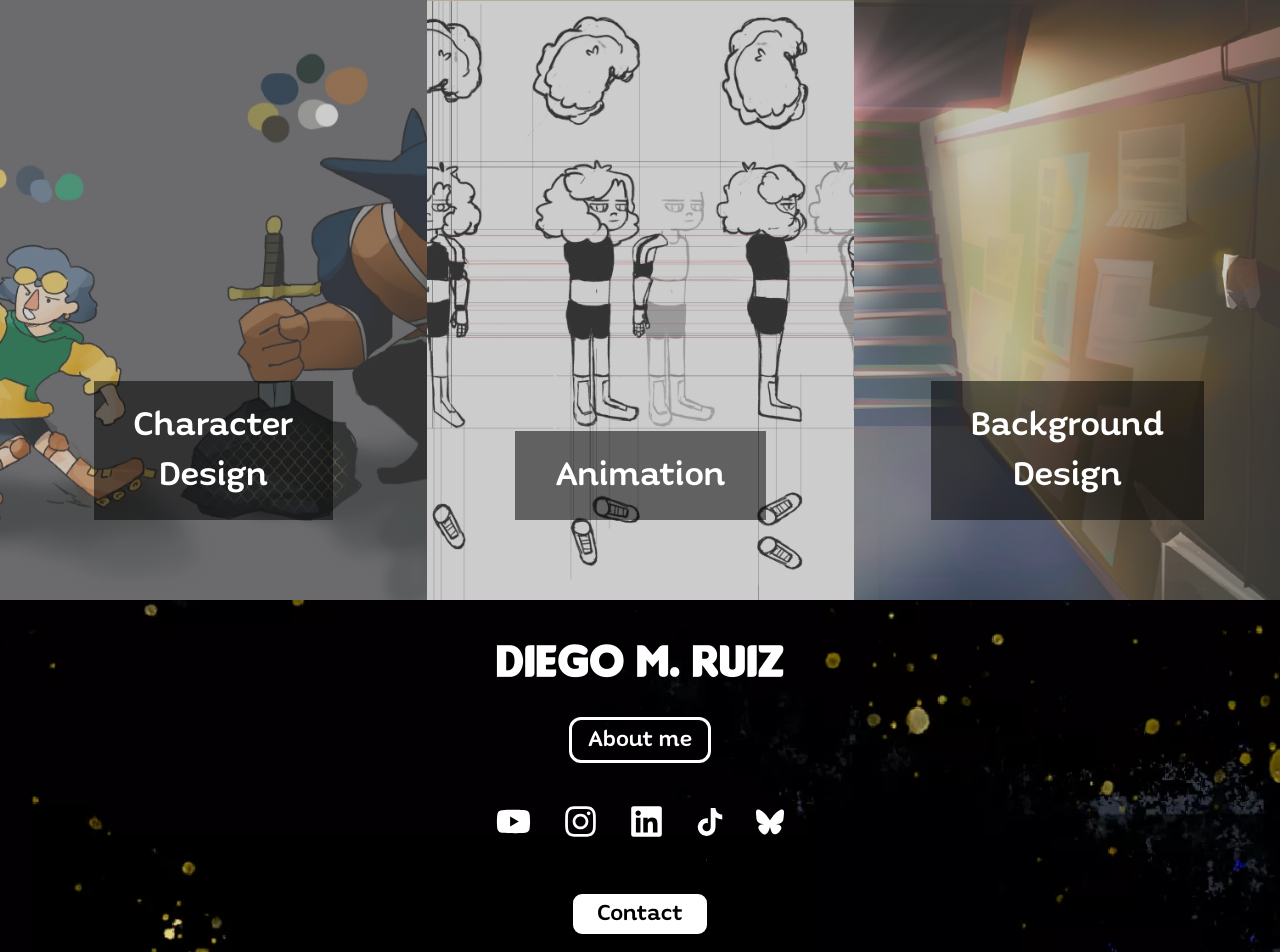
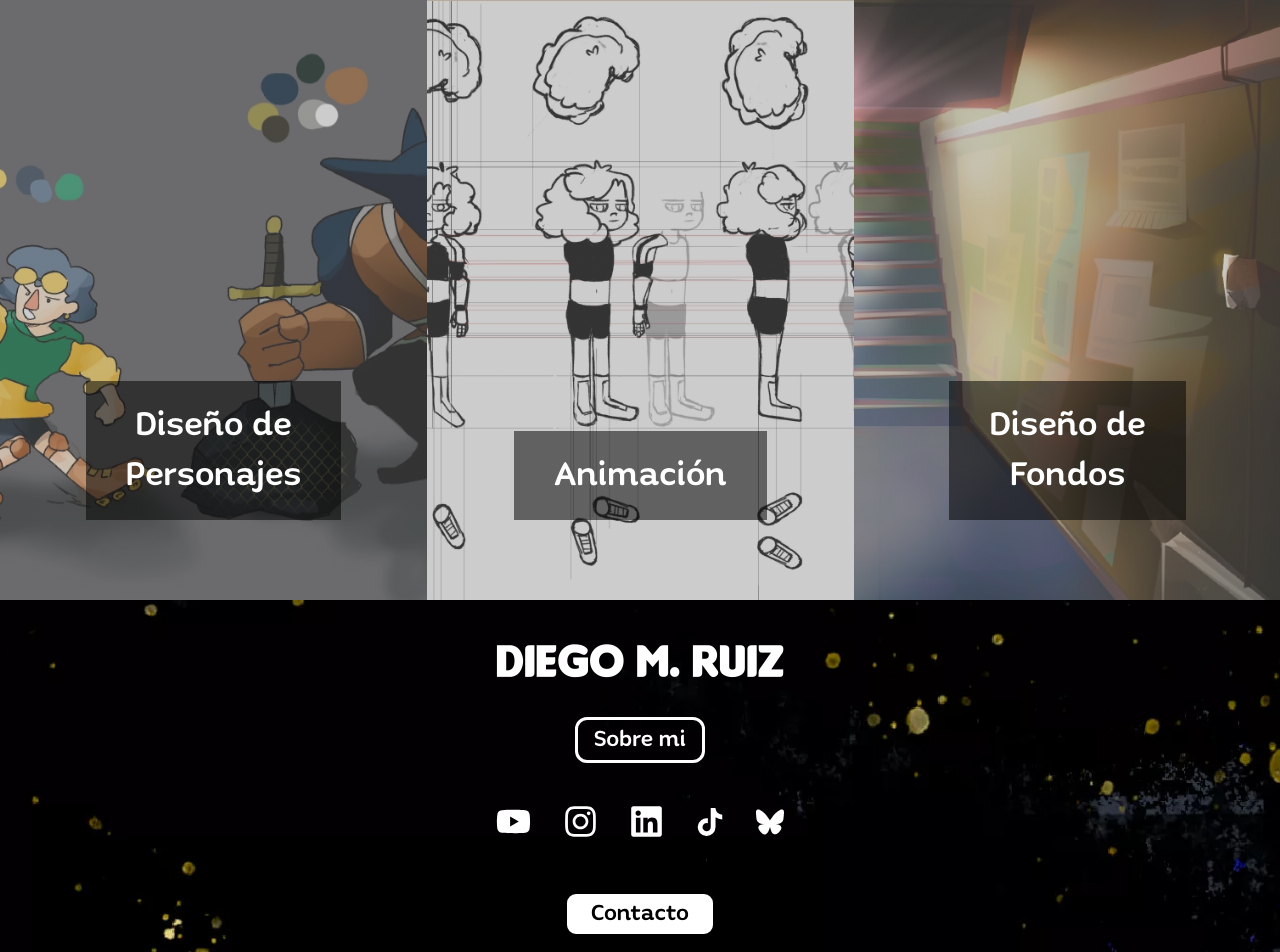
Before and after one commit to moneta-sofia/ProyectoTaco, a React (Vite) app: page / in a window 1280 px wide. Shown: the top 952 px of the page. Built offline with nearby package versions, Linux system fonts and the light colour scheme.

Commit message:
chore: implement langiage context in principal page

```diff
--- a/src/components/Carousel.jsx
+++ b/src/components/Carousel.jsx
@@ -5,9 +5,13 @@ import 'slick-carousel/slick/slick-theme.css';
 import Slider from 'react-slick';
 import { Link } from 'react-router-dom';
 import { useState } from 'react';
+import { useContext } from 'react';
+import { LanguageContext } from '../contexts/LanguageContext';
+
 
 export function Carousel() {
 	const [dragging, setDragging] = useState(false);
+	const {isSpanish} = useContext(LanguageContext)
 
 	const handleBeforeChange = () => {
 		setDragging(true);
@@ -61,27 +65,30 @@ export function Carousel() {
 				<div className="grayPart" />
 				<div id="chDesign" className="category" />
 				<p className=" text-carousel py-5 px-10 m-20 text-4xl bg-black leading-snug z-30">
-					Character <br />
-					Design
+					{isSpanish ? <> Diseño de <br /> Personajes </> : <> Character <br /> Design </>}
+
 				</p>
 			</Link>
 			<Link to="animation" draggable="false" className="categoria-container " onClick={handleClick}>
 				<div className="grayPart" />
 				<div id="animation" className="category" />
-				<p className=" text-carousel py-5 px-10 m-20 text-4xl bg-black leading-snug z-30">Animation</p>
+				<p className=" text-carousel py-5 px-10 m-20 text-4xl bg-black leading-snug z-30">
+					{isSpanish ? <> Animación </> : <> Animation  </>}
+				</p>
 			</Link>
 			<Link to="backgroundDesign" draggable="false"  className="categoria-container " onClick={handleClick}>
 				<div className="grayPart" />
 				<div id="bgDesign" className="category" />
 				<p className=" text-carousel py-5 px-10 m-20 text-4xl bg-black leading-snug z-30">
-					Background <br />
-					Design
+					{isSpanish ? <> Diseño de <br /> Fondos </> : <> Background <br /> Design </>}
 				</p>
 			</Link>
 			<Link to="illustration" draggable="false" className="categoria-container " onClick={handleClick}>
 				<div className="grayPart" />
 				<div id="illustration" className="category" />
-				<p className=" text-carousel py-5 px-10 m-20 text-4xl bg-black leading-snug z-30">Illustration</p>
+				<p className=" text-carousel py-5 px-10 m-20 text-4xl bg-black leading-snug z-30">
+				{isSpanish ? <> Ilustración </> : <> Illustration </>}
+				</p>
 			</Link>
 		</Slider>
 	);
--- a/src/components/ModalTacoInfo.jsx
+++ b/src/components/ModalTacoInfo.jsx
@@ -1,7 +1,11 @@
 import { IoCloseOutline } from 'react-icons/io5';
 import { garabato, tacoPhoto } from '../assets/img/images';
+import { useContext } from 'react';
+import { LanguageContext } from '../contexts/LanguageContext';
 
 export default function ModalTacoInfo({ setModalInfo }) {
+	const { isSpanish } = useContext(LanguageContext);
+
 	return (
 		<div className="w-screen h-screen fixed top-0 left-0 flex items-center justify-center backdrop-blur-sm">
 			{window.innerWidth < 1280 && (
@@ -16,12 +20,26 @@ export default function ModalTacoInfo({ setModalInfo }) {
 				</div>
 
 				<div className=" xl:mt-16 mt-8 m-2 xl:m-10 xl:w-9/12 w-11/12 ">
-					<p className="text-center xl:text-left my-2"> I am a digital visual arts generalist with experience in design and concept development for animation media. I have several years of experience in graphic design, having worked as a junior designer at Psycosoft, a design and development company for mobile apps.</p>
-					<p className="text-center xl:text-left my-2">I am interested in moving fully into the field of animation. My focus is on strong design and visual cohesion, which allows me to create both characters and backgrounds that not only stand out aesthetically, but also maintain a stylistic coherence that reinforces the identity of the brand or project.</p>
-					<p className="text-center xl:text-left my-2">I am always on the lookout for new opportunities to apply my experience to projects that challenge me to be creative and collaborate as a team.</p>
+					{isSpanish ?
+						<>
+							<p className="text-center xl:text-left my-2">Artista, Ilustrador, Diseñador Grafico.</p>
+							<p className="text-center xl:text-left my-2">Animación es mi medio y soy el indicado para el trabajo.</p>
+							<p className="text-center xl:text-left my-2">Freelancer de Argentina con gran interesa sobre composición limpia y colores fuertes.</p>
+							<p className="text-center xl:text-left my-2">El arte es mi pasión, por eso todo lo que hago tiene un estudio especial con dedicación sin excepción.</p>
+							<p className="text-center xl:text-left my-2">Para conocer el proceso de como logro mis trabajos pueden de ver el resto de mi portafolio.</p>
+						</>
+						:
+						<>
+							<p className="text-center xl:text-left my-2"> Artist, illustrator and Graphic Designer.</p>
+							<p className="text-center xl:text-left my-2">Animation is the medium and I'm the one for the job.</p>
+							<p className="text-center xl:text-left my-2">I'm a freelancer from Argentina and my interest is clean composition but strong colors.</p>
+							<p className="text-center xl:text-left my-2">Art is my passion, so everything I do has a special study and dedication without exception.</p>
+							<p className="text-center xl:text-left my-2">For more inside and what I do feel free to see the rest of my portfolio</p>
+						</>
+					}
 				</div>
-				{window.innerWidth > 1280 && <img src={tacoPhoto} alt="Fotografia de Diego" className="absolute -bottom-10 -right-16 w-56 shadow-xl  rounded-xl border-solid border-2 border-black" />}
-				{window.innerWidth > 1280 && <img src={garabato} alt="Artist persona" className="absolute top-10 right-5 w-36 " />}
+				{window.innerWidth > 1280 && <img src={tacoPhoto} alt="Fotografia de Diego" className="absolute -bottom-20 -right-6 w-56 shadow-xl  rounded-xl border-solid border-2 border-black" />}
+				{window.innerWidth > 1280 && <img src={garabato} alt="Artist persona" className="absolute top-3 right-5 w-36 " />}
 			</div>
 		</div>
 	);
--- a/src/components/TacosInfo.jsx
+++ b/src/components/TacosInfo.jsx
@@ -1,4 +1,4 @@
-import { useState } from 'react';
+import { useContext, useState } from 'react';
 import { FaYoutube, FaInstagram, FaLinkedin } from 'react-icons/fa';
 import { FaTiktok, FaBluesky } from 'react-icons/fa6';
 import { IoDocumentTextOutline } from 'react-icons/io5';
@@ -6,9 +6,12 @@ import { IoDocumentTextOutline } from 'react-icons/io5';
 // import emailjs from '@emailjs/browser';
 // import toast, { Toaster } from 'react-hot-toast';
 import ModalTacoInfo from './ModalTacoInfo';
+import { LanguageContext } from '../contexts/LanguageContext';
 
 export default function TacosInfo() {
 	const [modalInfo, setModalInfo] = useState(false);
+	const {isSpanish} = useContext(LanguageContext);
+
 	// const form = useRef();
 
 	// const handlerEmail = (e) => {
@@ -40,8 +43,7 @@ export default function TacosInfo() {
 					<h1 className="text-5xl my-3">DIEGO M. RUIZ</h1>
 					<div className="flex items-center">
 						<button onClick={() => setModalInfo(true)} className=" leading-none px-4 py-2 border-solid border-white rounded-xl my-5 text-2xl hover:bg-stone-800" style={{ border: '3px solid' }}>
-							{' '}
-							About me
+							{isSpanish ? 'Sobre mi' : 'About me'}
 						</button>
 						{/* <IoDocumentTextOutline href="/CV-Taco.pdf" download={''} color="white" size={40} className=" cursor-pointer mx-2" /> */}
 					</div>
@@ -70,7 +72,9 @@ export default function TacosInfo() {
 				<a  className="px-6 py-2 flex items-center justify-center border-solid border-white bg-white rounded-xl my-5 text-2xl hover:bg-slate-300 leading-none mb-14" style={{ border: '3px solid' }}
 				href="https://mail.google.com/mail/?view=cm&fs=1&to=tacoelshido@gmail.com"
 				target="_blank">
-					<p className='leading-none text-black p-0 m-0' >Contact</p>
+					<p className='leading-none text-black p-0 m-0' >
+						{isSpanish? 'Contacto' : 'Contact'}
+					</p>
 				</a>
 				{/*
 				<form ref={form} onSubmit={handlerEmail} className="xl:w-4/12 w-11/12 flex flex-col justify-center items-end xl:mt-16 xl:mb-16 mt-16 mb-36">
--- a/src/components/UserOptions.jsx
+++ b/src/components/UserOptions.jsx
@@ -1,6 +1,9 @@
 import { TbLogout } from 'react-icons/tb';
+import { LanguageContext } from '../contexts/LanguageContext';
+import { useContext } from 'react';
 
 export default function UserOptions() {
+	const { isSpanish } = useContext(LanguageContext)
 	const userName = localStorage.getItem('user');
 
 	const handlerLogOut = () => {
@@ -17,7 +20,13 @@ export default function UserOptions() {
 					<button onClick={handlerLogOut} className="cursor-pointer bg-slate-100 p-5 rounded-full mr-4 xl:mb-0 mb-4 text-black text-xl">
 						<TbLogout />
 					</button>
-					<p className="text-black bg-slate-100 py-3 px-5 rounded-3xl cursor-pointer select-none">Hi {userName}!</p>
+					<p className="text-black bg-slate-100 py-3 px-5 rounded-3xl cursor-pointer select-none">
+						{isSpanish ?
+						<>Hola {userName}!</>
+						:
+						<>Hi {userName}!</>
+					}
+					</p>
 				</div>
 			)}
 		</>
--- a/src/main.jsx
+++ b/src/main.jsx
@@ -8,20 +8,23 @@ import NotFound from './components/NotFound.jsx';
 import Login from './components/Login.jsx';
 import Signup from './components/Signup.jsx';
 import { ImagesProvider } from './contexts/imagesContext.jsx';
+import {  LanguageProvider } from './contexts/LanguageContext.jsx';
 
 ReactDOM.createRoot(document.getElementById('root')).render(
 	<BrowserRouter>
 		<ImagesProvider>
+			<LanguageProvider>
 				<Routes>
 					<Route path="/" element={<App />} />
 					<Route path="*" element={<NotFound />} />
-				<Route path="/illustration" element={<Category name={'illustration'}/>} />
+					<Route path="/illustration" element={<Category name={'illustration'} />} />
 					<Route path="/characterDesign" element={<Category name={'characterDesign'} />} />
 					<Route path="/backgroundDesign" element={<Category name={'backgroundDesign'} />} />
 					<Route path="/animation" element={<Category name={'animation'} />} />
 					<Route path="/login" element={<Login />} />
 					<Route path="/signup" element={<Signup />} />
 				</Routes>
+			</LanguageProvider>
 		</ImagesProvider>
 	</BrowserRouter>
 );
```
Lines whose indentation alone changed are shown as unchanged.
